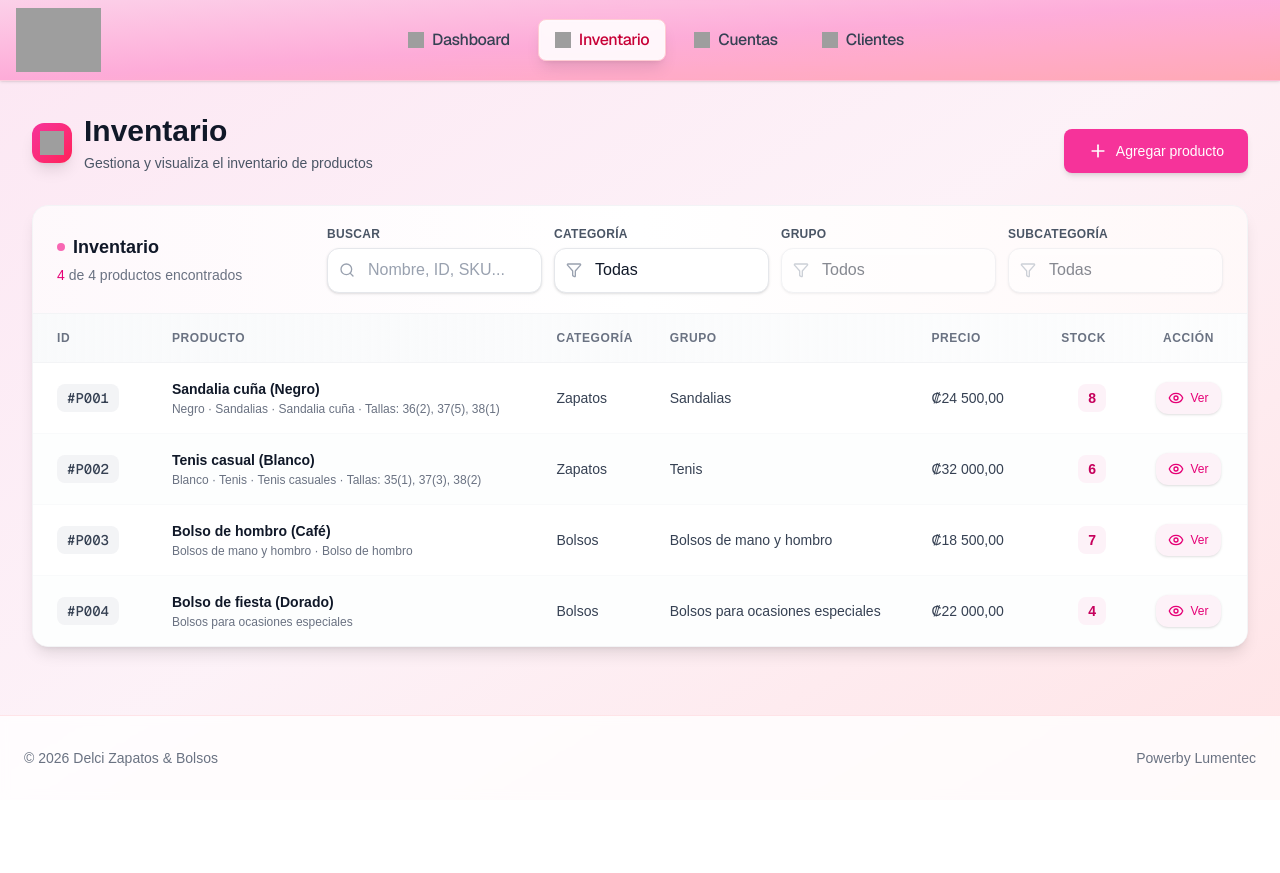
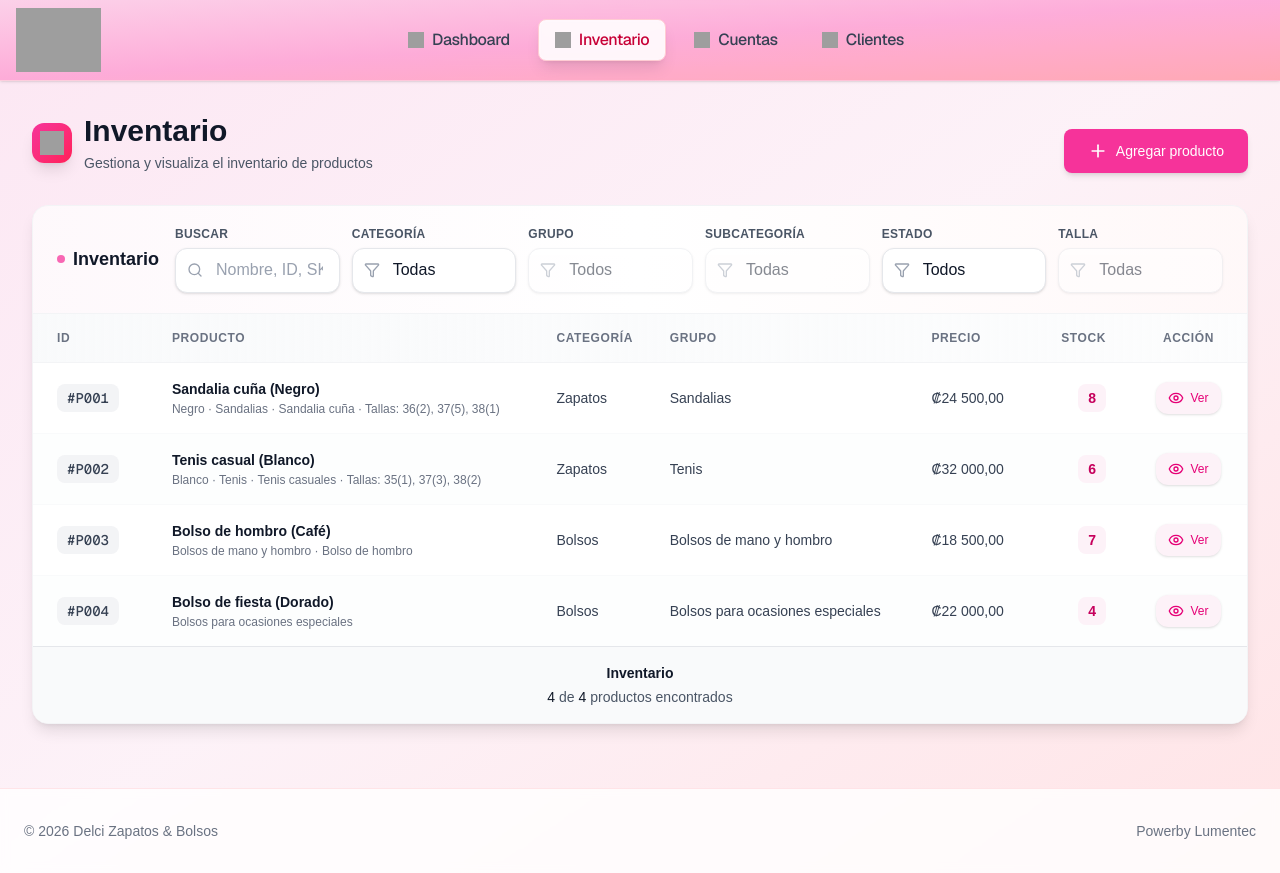
Before and after one commit to Lumen-Tec/Delci-zapatos, a Next.js app in the folder delci-zapatos-web/: page /inventario in a window 1280 px wide. Before the commit the page ends 800 px from the top, so only its background shows below. Built offline with nearby package versions, Linux system fonts and the light colour scheme; grey boxes are pictures that could not be loaded.

Commit message:
add: filtro por tallas de zapatos

```diff
--- a/delci-zapatos-web/app/components/inventario/InventoryTable.tsx
+++ b/delci-zapatos-web/app/components/inventario/InventoryTable.tsx
@@ -24,6 +24,7 @@ export interface InventoryFilterState {
   group: string;
   subcategory: string;
   status: ProductStatus | 'all';
+  shoeSize: string;
 }
 
 interface InventoryTableProps {
@@ -91,6 +92,7 @@ export const InventoryTable = React.memo<InventoryTableProps>(({ products, onVie
     group: 'all',
     subcategory: 'all',
     status: 'all',
+    shoeSize: 'all',
   });
 
   const groups = useMemo(() => getGroupsForCategory(filters.category), [filters.category]);
@@ -121,9 +123,28 @@ export const InventoryTable = React.memo<InventoryTableProps>(({ products, onVie
 
       const matchesStatus = filters.status === 'all' || (product.status ?? 'active') === filters.status;
 
-      return matchesQuery && matchesCategory && matchesGroup && matchesSubcategory && matchesStatus;
+      const matchesShoeSize =
+        filters.shoeSize === 'all' ||
+        (product.category === 'zapatos' && product.sizes.some((s) => s.size === filters.shoeSize && s.stock > 0));
+
+      return matchesQuery && matchesCategory && matchesGroup && matchesSubcategory && matchesStatus && matchesShoeSize;
     });
   }, [products, filters]);
+
+  const availableShoeSizes = useMemo(() => {
+    const sizes = new Set<string>();
+
+    for (const product of products) {
+      if (filters.category !== 'all' && product.category !== filters.category) continue;
+
+      if (product.category !== 'zapatos') continue;
+      for (const variant of product.sizes) {
+        if (variant.stock > 0) sizes.add(String(variant.size));
+      }
+    }
+
+    return Array.from(sizes).sort((a, b) => a.localeCompare(b));
+  }, [products, filters.category]);
 
   const handleFilterChange = (field: keyof InventoryFilterState, value: string) => {
     setFilters((prev) => ({
@@ -138,6 +159,7 @@ export const InventoryTable = React.memo<InventoryTableProps>(({ products, onVie
       category: value,
       group: 'all',
       subcategory: 'all',
+      shoeSize: 'all',
     }));
   };
 
@@ -171,12 +193,9 @@ export const InventoryTable = React.memo<InventoryTableProps>(({ products, onVie
               <span className="w-2 h-2 bg-pink-500 rounded-full animate-pulse"></span>
               Inventario
             </h3>
-            <p className="text-sm text-gray-500 mt-1">
-              <span className="font-medium text-pink-600">{filteredProducts.length}</span> de {products.length} productos encontrados
-            </p>
           </div>
 
-          <div className="grid grid-cols-1 sm:grid-cols-2 lg:grid-cols-4 gap-3 flex-1 lg:max-w-4xl">
+          <div className="grid grid-cols-1 sm:grid-cols-2 lg:grid-cols-6 gap-3 flex-1 lg:max-w-6xl">
             <div>
               <label htmlFor="inventory-query" className="block text-xs font-semibold text-gray-600 mb-1.5 uppercase tracking-wide">
                 Buscar
@@ -261,6 +280,52 @@ export const InventoryTable = React.memo<InventoryTableProps>(({ products, onVie
                   {subcategories.map((s) => (
                     <option key={s} value={s}>
                       {s}
+                    </option>
+                  ))}
+                </select>
+              </div>
+            </div>
+
+            <div>
+              <label htmlFor="inventory-status" className="block text-xs font-semibold text-gray-600 mb-1.5 uppercase tracking-wide">
+                Estado
+              </label>
+              <div className="relative">
+                <div className="absolute inset-y-0 left-0 pl-3 flex items-center pointer-events-none">
+                  <Filter className="w-4 h-4 text-gray-400" />
+                </div>
+                <select
+                  id="inventory-status"
+                  value={filters.status}
+                  onChange={(e) => handleFilterChange('status', e.target.value)}
+                  className="w-full pl-10 pr-4 py-2.5 rounded-xl border border-gray-200 bg-white text-gray-900 text-sm transition-all duration-200 focus:outline-none focus:ring-2 focus:ring-pink-500/20 focus:border-pink-400 hover:border-gray-300 appearance-none shadow-sm"
+                >
+                  <option value="all">Todos</option>
+                  <option value="active">Activo</option>
+                  <option value="inactive">Inactivo</option>
+                </select>
+              </div>
+            </div>
+
+            <div>
+              <label htmlFor="inventory-shoe-size" className="block text-xs font-semibold text-gray-600 mb-1.5 uppercase tracking-wide">
+                Talla
+              </label>
+              <div className="relative">
+                <div className="absolute inset-y-0 left-0 pl-3 flex items-center pointer-events-none">
+                  <Filter className="w-4 h-4 text-gray-400" />
+                </div>
+                <select
+                  id="inventory-shoe-size"
+                  value={filters.shoeSize}
+                  onChange={(e) => handleFilterChange('shoeSize', e.target.value)}
+                  disabled={filters.category !== 'zapatos'}
+                  className="w-full pl-10 pr-4 py-2.5 rounded-xl border border-gray-200 bg-white text-gray-900 text-sm transition-all duration-200 focus:outline-none focus:ring-2 focus:ring-pink-500/20 focus:border-pink-400 hover:border-gray-300 appearance-none shadow-sm disabled:opacity-50"
+                >
+                  <option value="all">Todas</option>
+                  {availableShoeSizes.map((size) => (
+                    <option key={size} value={size}>
+                      {size}
                     </option>
                   ))}
                 </select>
@@ -399,6 +464,16 @@ export const InventoryTable = React.memo<InventoryTableProps>(({ products, onVie
           </tbody>
         </table>
       </div>
+
+      <div className="px-6 py-4 bg-gray-50 border-t border-gray-200">
+        <div className="flex flex-col gap-1 text-center">
+          <div className="text-sm font-semibold text-gray-900">Inventario</div>
+          <div className="text-sm text-gray-600">
+            <span className="font-medium text-gray-900">{filteredProducts.length}</span> de{' '}
+            <span className="font-medium text-gray-900">{products.length}</span> productos encontrados
+          </div>
+        </div>
+      </div>
     </div>
   );
 });
```
